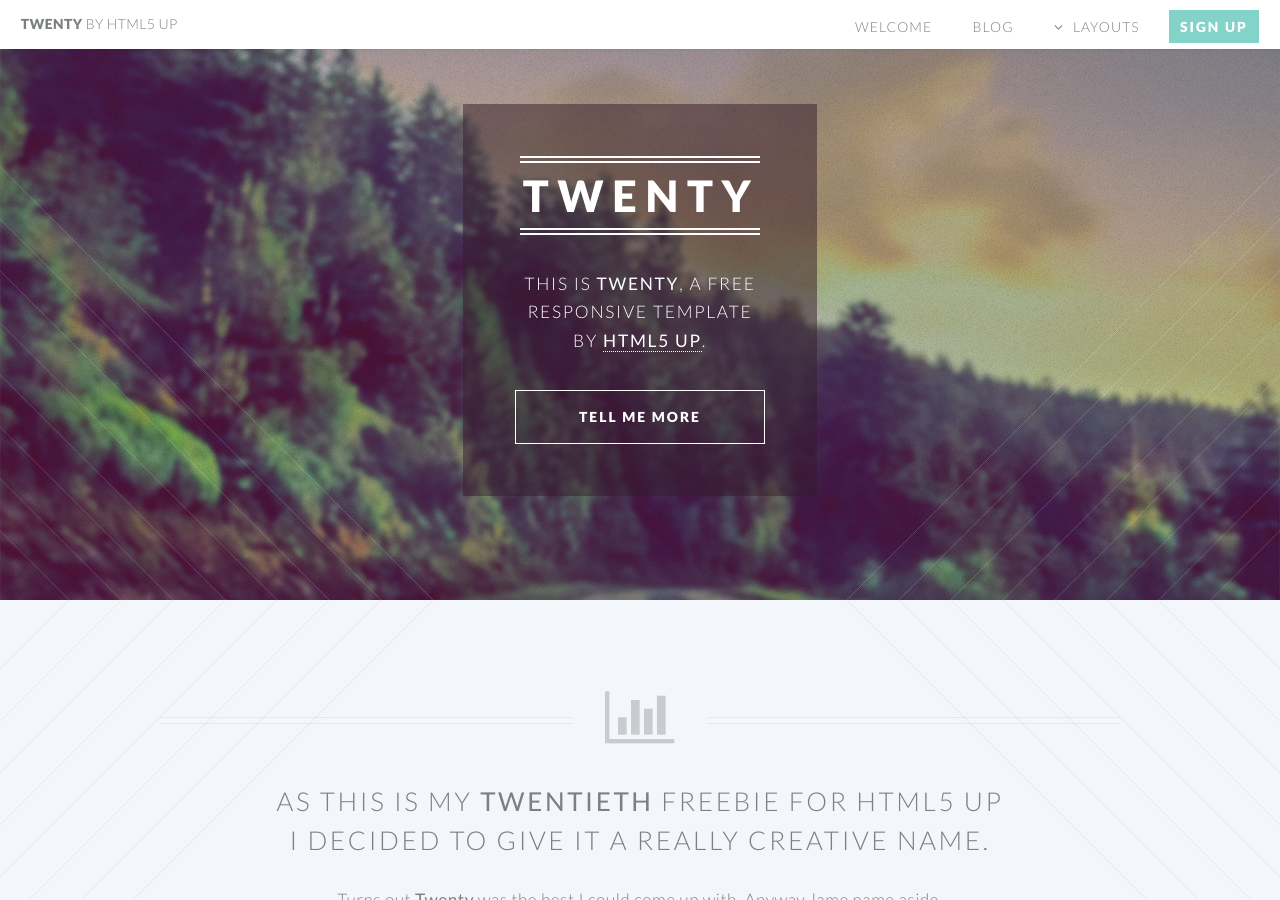
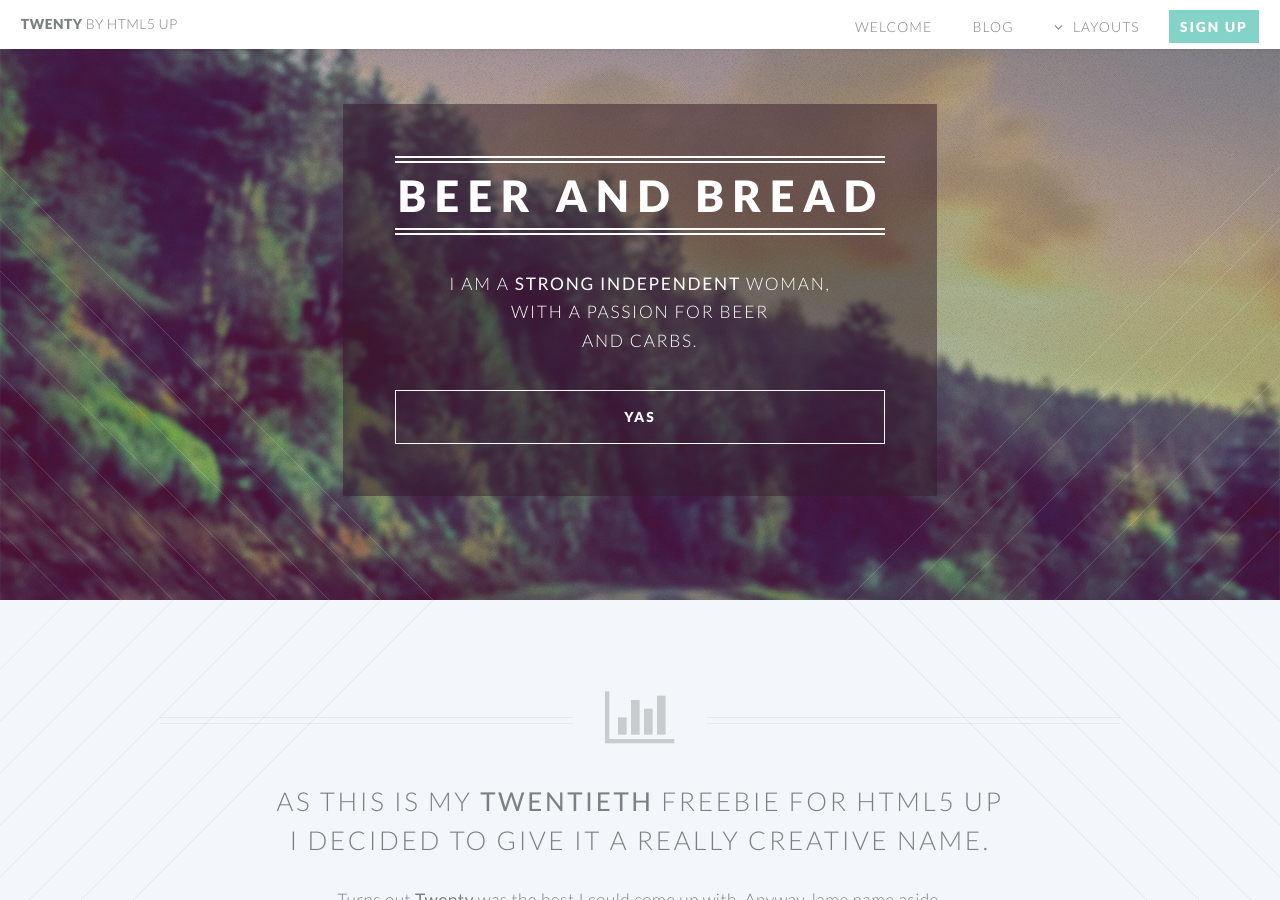
Before and after one commit to nicolet5/nicolet5.github.io, a Jekyll site: the page built from index.html, in a window 1280 px wide and 900 px high. Built offline with Jekyll 4.4.1, drawn with Linux system fonts in a browser that asks for light colours.

Commit message:
Update banner.html

```diff
--- a/_includes/banner.html
+++ b/_includes/banner.html
@@ -10,16 +10,16 @@
     <div class="inner">
 
         <header>
-            <h2>TWENTY</h2>
+            <h2>Beer and Bread</h2>
         </header>
-        <p>This is <strong>Twenty</strong>, a free
+        <p>I am a <strong>strong independent</strong> woman,
         <br />
-        responsive template
+        with a passion for beer
         <br />
-        by <a href="http://html5up.net">HTML5 UP</a>.</p>
+        and carbs.</p>
         <footer>
             <ul class="buttons vertical">
-                <li><a href="#main" class="button fit scrolly">Tell Me More</a></li>
+                <li><a href="#main" class="button fit scrolly">YAS</a></li>
             </ul>
         </footer>
 
```
